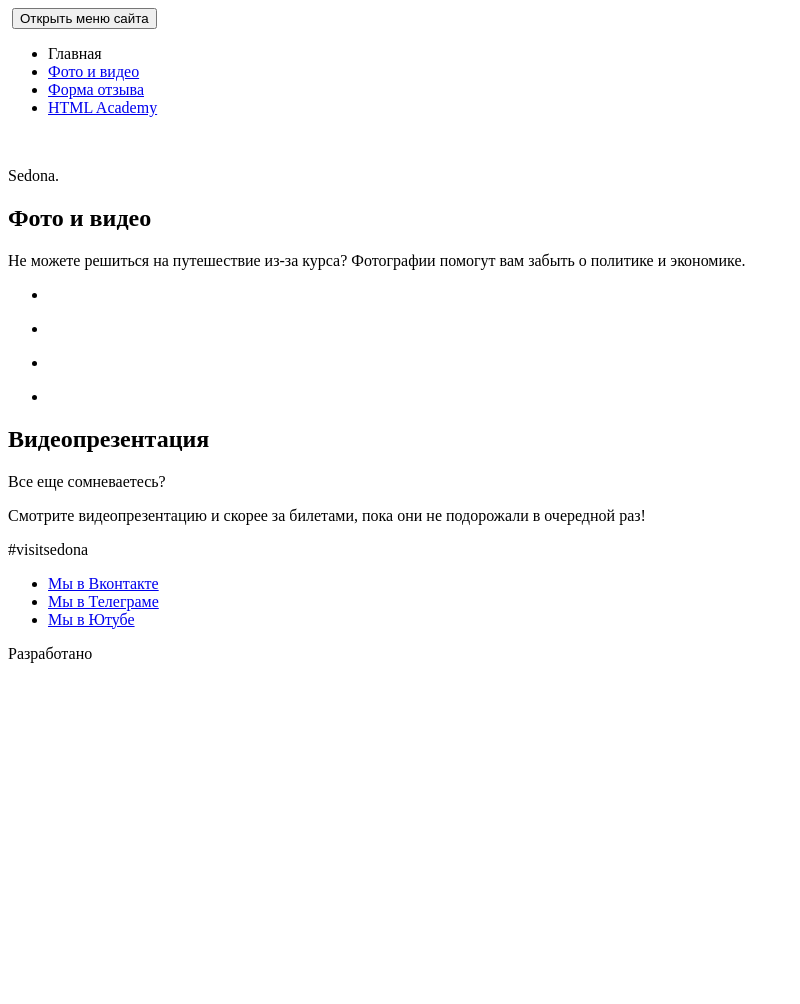
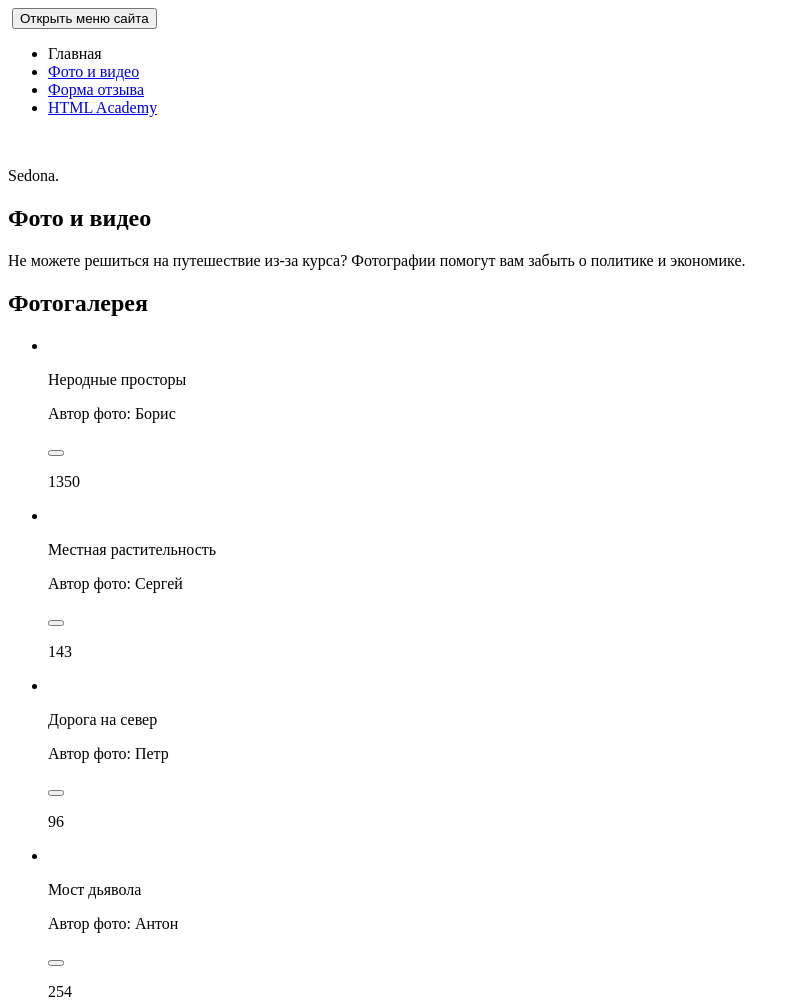
Before and after one commit to htmlacademy-adaptive/2226193-sedona-27, a website: page source/catalog.html in a window 1280 px wide. Shown: the top 1004 px of the page, without its empty margins (0-800 px from the left). Before the commit the page ends 800 px from the top, so only its background shows below. Drawn offline with Linux system fonts and the light colour scheme.

Commit message:
Исправляет замечания после консультации

```diff
--- a/source/catalog.html
+++ b/source/catalog.html
@@ -1,10 +1,10 @@
 <!DOCTYPE html>
-<html lang="ru">
+<html class="page" lang="ru">
   <head>
     <meta charset="utf-8">
     <title>Каталог фото и видео</title>
   </head>
-  <body>
+  <body class="page__body">
     <header class="header">
       <nav class="site-navigation">
         <a class="site-navigation__logo">
@@ -40,30 +40,51 @@
         </div>
       </section>
       <section class="gallery">
+        <h2 class="visually-hidden">Фотогалерея</h2>
         <ul class="cards">
           <li class="cards-item card">
-            <img class="card__item card-image">
-            <p class="card__item card-title"></p>
-            <p class="card__item card-author"></p>
-            <p class="card__item card-likes"></p>
+            <img class="card__image">
+            <div class="card__info">
+              <p class="card__title">Неродные просторы</p>
+              <p class="card__author">Автор фото: Борис</p>
+              <div class="card__likes card-likes__container">
+                <button class="card-likes__button button like-button" type="button"></button>
+                <p class="card-likes__likes-count">1350</p>
+              </div>
+            </div>
           </li>
           <li class="cards-item card">
             <img class="card__item card-image">
-            <p class="card__item card-title"></p>
-            <p class="card__item card-author"></p>
-            <p class="card__item card-likes"></p>
+            <div class="card__info">
+              <p class="card__item card-title">Местная растительность</p>
+              <p class="card__item card-author">Автор фото: Сергей</p>
+              <div class="card__likes card-likes__container">
+                <button class="card-likes__button button like-button" type="button"></button>
+                <p class="card-likes__likes-count">143</p>
+              </div>
+            </div>
           </li>
           <li class="cards-item card">
             <img class="card__item card-image">
-            <p class="card__item card-title"></p>
-            <p class="card__item card-author"></p>
-            <p class="card__item card-likes"></p>
+            <div class="card__info">
+              <p class="card__item card-title">Дорога на север</p>
+              <p class="card__item card-author">Автор фото: Петр</p>
+              <div class="card__likes card-likes__container">
+                <button class="card-likes__button button like-button" type="button"></button>
+                <p class="card-likes__likes-count">96</p>
+              </div>
+            </div>
           </li>
           <li class="cards-item card">
             <img class="card__item card-image">
-            <p class="card__item card-title"></p>
-            <p class="card__item card-author"></p>
-            <p class="card__item card-likes"></p>
+            <div class="card__info">
+              <p class="card__item card-title">Мост дьявола</p>
+              <p class="card__item card-author">Автор фото: Антон</p>
+              <div class="card__likes card-likes__container">
+                <button class="card-likes__button button like-button" type="button"></button>
+                <p class="card-likes__likes-count">254</p>
+              </div>
+            </div>
           </li>
         </ul>
       </section>
```
Also changed, not shown: source/form.html (+19 -38 lines), source/index.html (+3 -2 lines).
